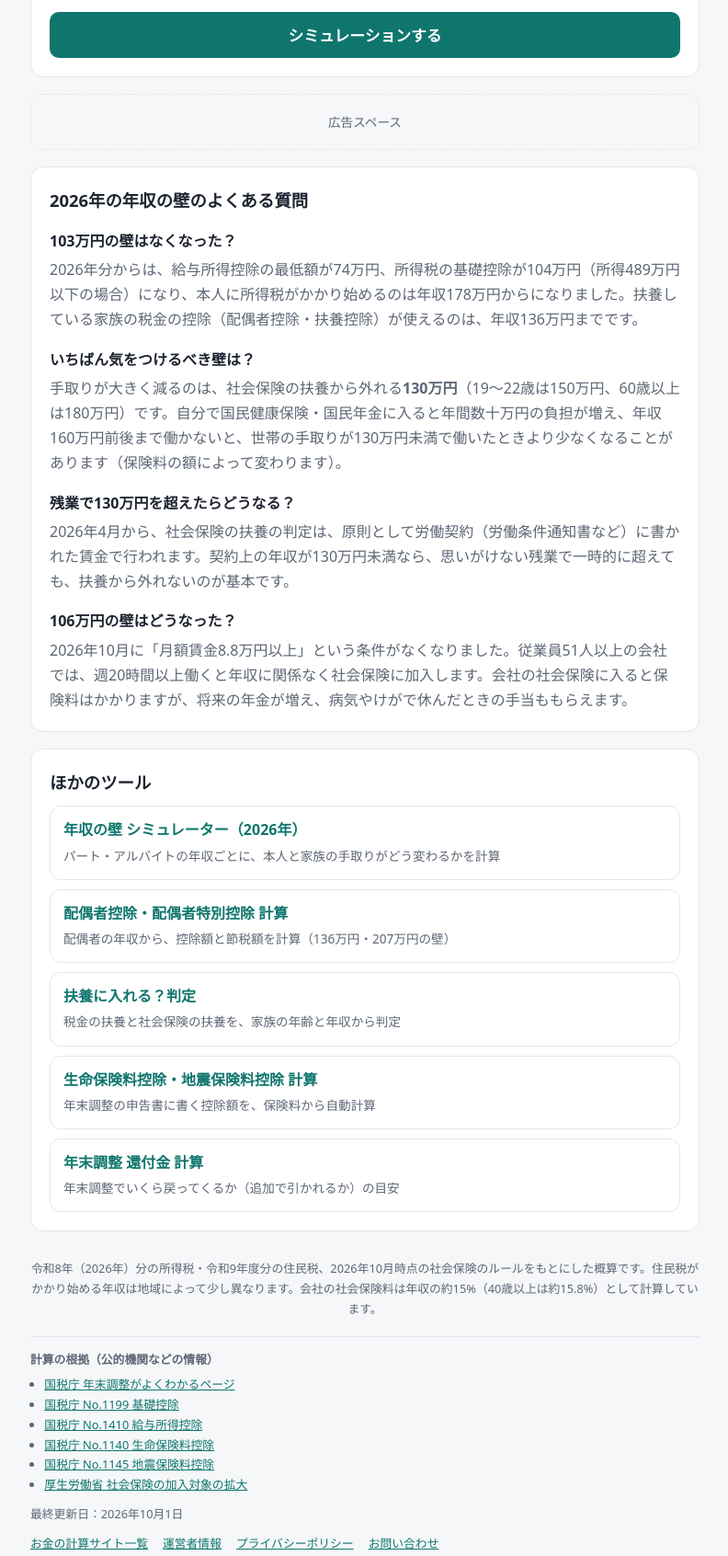
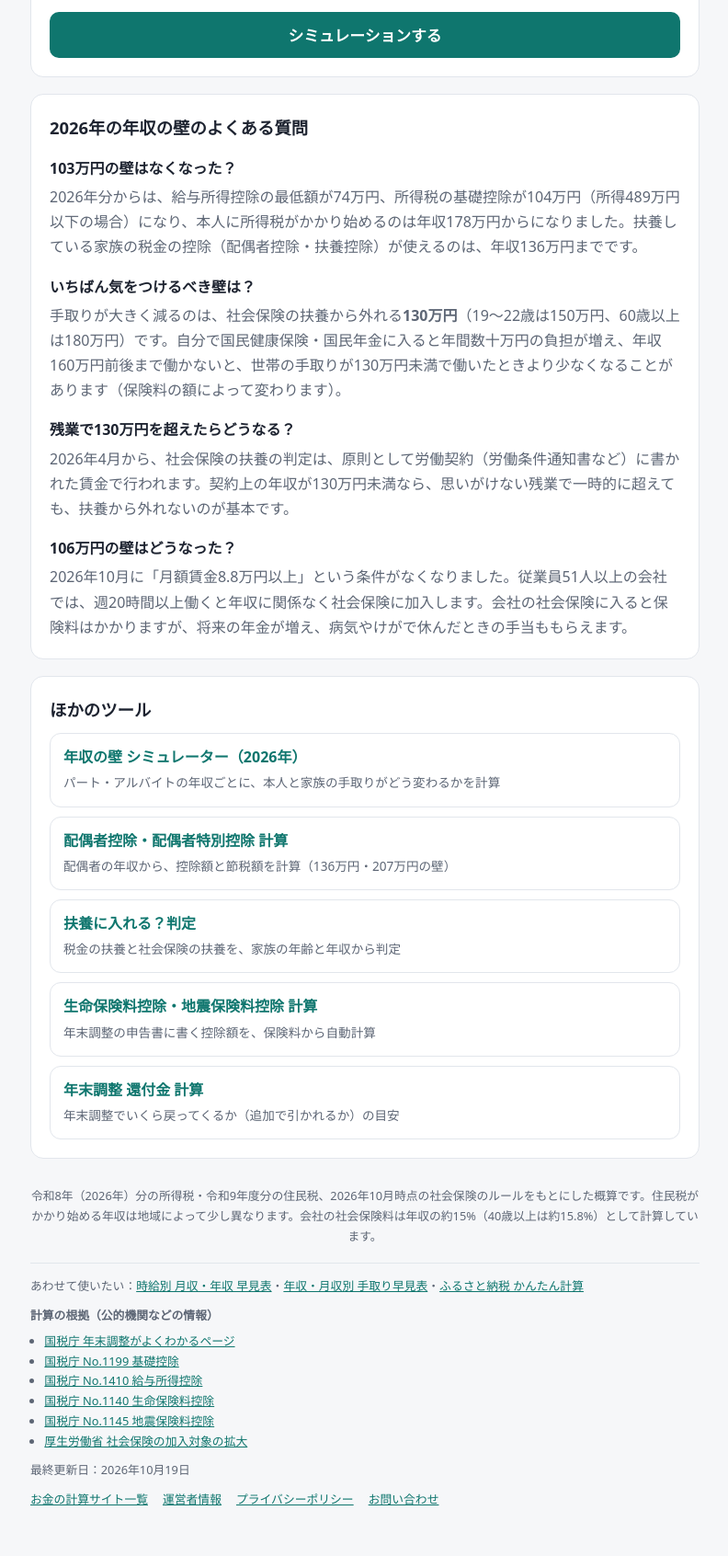
Before and after one commit to harryquad/nenmatsu, a plain HTML site: page index.html in a window 1280 px wide. Shown: the part 709-2401 px from the top of the page at 92% size, without its empty margins (243-1035 px from the left). Drawn offline with Linux system fonts and the light colour scheme.

Commit message:
空の広告枠を非表示にし、関連サイトへのリンクを追加
Co-Authored-By: Claude Opus 5.5 <noreply@anthropic.com>

```diff
--- a/assets/style.css
+++ b/assets/style.css
@@ -45,7 +45,8 @@ table.info th{color:var(--muted);font-weight:500;font-size:.85rem}
 table.info td:first-child{color:var(--muted)}
 table.info td.num,table.info th.num{text-align:right;font-variant-numeric:tabular-nums}
 .note{font-size:.85rem;color:var(--muted);background:var(--bg);border-radius:10px;padding:10px 12px;margin-top:12px}
-.ad{border:1px dashed var(--line);border-radius:12px;padding:18px;text-align:center;color:var(--muted);font-size:.85rem;margin-bottom:18px}
+.ad{display:none}
+.ad.on{display:block;border:1px solid var(--line);border-radius:12px;padding:14px;margin-bottom:18px;background:var(--card)}
 .faq h3{font-size:1rem;margin:16px 0 4px}
 .faq p{margin:0;color:var(--muted)}
 .tools{list-style:none;margin:0;padding:0;display:grid;gap:10px}
--- a/index.html
+++ b/index.html
@@ -104,7 +104,7 @@ tr.drop td.num:last-child{color:var(--err)}
 
   <footer>令和8年（2026年）分の所得税・令和9年度分の住民税、2026年10月時点の社会保険のルールをもとにした概算です。住民税がかかり始める年収は地域によって少し異なります。会社の社会保険料は年収の約15%（40歳以上は約15.8%）として計算しています。</footer>
 <!--sw-foot-->
-<div style="font-size:.8rem;color:var(--muted);margin-top:18px;border-top:1px solid var(--line);padding-top:14px"><p style="margin:0 0 6px;font-weight:600">計算の根拠（公的機関などの情報）</p><ul style="margin:0 0 10px;padding-left:1.2em"><li><a href="https://www.nta.go.jp/users/gensen/nencho/index.htm" target="_blank" rel="noopener">国税庁 年末調整がよくわかるページ</a></li><li><a href="https://www.nta.go.jp/taxes/shiraberu/taxanswer/shotoku/1199.htm" target="_blank" rel="noopener">国税庁 No.1199 基礎控除</a></li><li><a href="https://www.nta.go.jp/taxes/shiraberu/taxanswer/shotoku/1410.htm" target="_blank" rel="noopener">国税庁 No.1410 給与所得控除</a></li><li><a href="https://www.nta.go.jp/taxes/shiraberu/taxanswer/shotoku/1140.htm" target="_blank" rel="noopener">国税庁 No.1140 生命保険料控除</a></li><li><a href="https://www.nta.go.jp/taxes/shiraberu/taxanswer/shotoku/1145.htm" target="_blank" rel="noopener">国税庁 No.1145 地震保険料控除</a></li><li><a href="https://www.mhlw.go.jp/tekiyoukakudai/" target="_blank" rel="noopener">厚生労働省 社会保険の加入対象の拡大</a></li></ul><p style="margin:0 0 10px">最終更新日：2026年10月1日</p><nav style="display:flex;flex-wrap:wrap;gap:6px 16px"><a href="/sites/">お金の計算サイト一覧</a><a href="/about/">運営者情報</a><a href="/privacy/">プライバシーポリシー</a><a href="/contact/">お問い合わせ</a></nav></div>
+<div style="font-size:.8rem;color:var(--muted);margin-top:18px;border-top:1px solid var(--line);padding-top:14px"><p style="margin:0 0 10px">あわせて使いたい：<a href="/jikyu-hayami/">時給別 月収・年収 早見表</a>・<a href="/nenshu/">年収・月収別 手取り早見表</a>・<a href="/furusato/">ふるさと納税 かんたん計算</a></p><p style="margin:0 0 6px;font-weight:600">計算の根拠（公的機関などの情報）</p><ul style="margin:0 0 10px;padding-left:1.2em"><li><a href="https://www.nta.go.jp/users/gensen/nencho/index.htm" target="_blank" rel="noopener">国税庁 年末調整がよくわかるページ</a></li><li><a href="https://www.nta.go.jp/taxes/shiraberu/taxanswer/shotoku/1199.htm" target="_blank" rel="noopener">国税庁 No.1199 基礎控除</a></li><li><a href="https://www.nta.go.jp/taxes/shiraberu/taxanswer/shotoku/1410.htm" target="_blank" rel="noopener">国税庁 No.1410 給与所得控除</a></li><li><a href="https://www.nta.go.jp/taxes/shiraberu/taxanswer/shotoku/1140.htm" target="_blank" rel="noopener">国税庁 No.1140 生命保険料控除</a></li><li><a href="https://www.nta.go.jp/taxes/shiraberu/taxanswer/shotoku/1145.htm" target="_blank" rel="noopener">国税庁 No.1145 地震保険料控除</a></li><li><a href="https://www.mhlw.go.jp/tekiyoukakudai/" target="_blank" rel="noopener">厚生労働省 社会保険の加入対象の拡大</a></li></ul><p style="margin:0 0 10px">最終更新日：2026年10月19日</p><nav style="display:flex;flex-wrap:wrap;gap:6px 16px"><a href="/sites/">お金の計算サイト一覧</a><a href="/about/">運営者情報</a><a href="/privacy/">プライバシーポリシー</a><a href="/contact/">お問い合わせ</a></nav></div>
 <!--/sw-foot-->
 </div>
 
```
Also changed, not shown: fuyo/index.html (+1 -1 lines), haiguusha/index.html (+1 -1 lines), kanpu/index.html (+1 -1 lines), seiho/index.html (+1 -1 lines).
